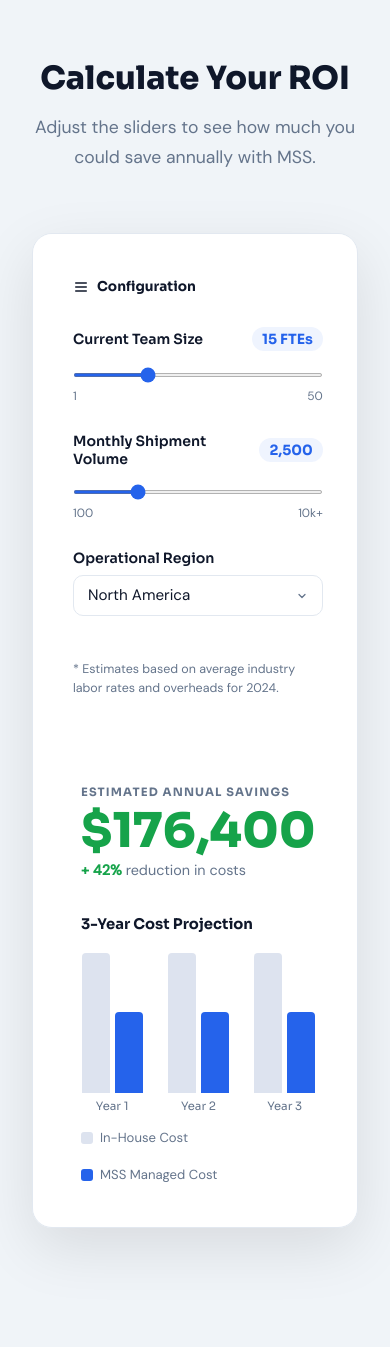
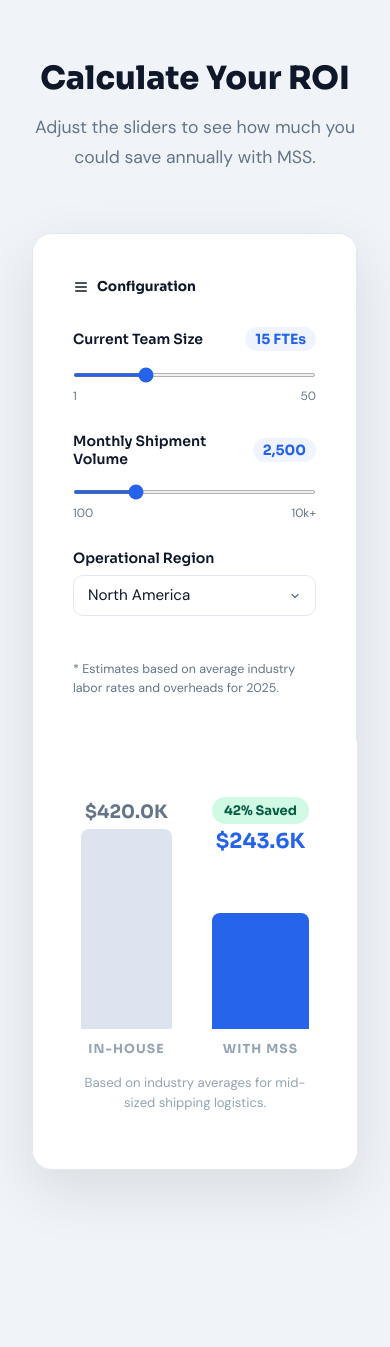
Before and after one commit to MSS-Smooth-Ocean-tech/MSS-Main-Website, a FastAPI app: page /bpo-services in a window 390 px wide; the page is wider, and only the part inside the window is pictured. Shown: the part 954-2301 px from the top of that part. Run offline with FastAPI, Linux system fonts and the light colour scheme.

Commit message:
Refactor ROI chart and calculator UI
Replace the old 3-year ROI layout with a new two-bar right-side chart and refreshed styles; rename and reorganize CSS classes (roi-* → calc-*/bar-*) for clearer structure and responsiveness. JavaScript extracts updateRightChart and shortFmt helpers, adds safe DOM checks, animates bar heights, and runs roiUpdate on DOMContentLoaded. Also update calculator copy to reference 2025 industry averages. Overall purpose: simplify and modernize the calculator UI and improve reliability of chart updates.

```diff
--- a/static/css/bpo_services.css
+++ b/static/css/bpo_services.css
@@ -204,100 +204,84 @@ input[type=range] {
   padding-top: 16px;
 }
 
-.roi-right {
-  background: #fff;
-  padding: 44px 48px;
+.calc-right {
+  background: #ffffff;
+  display: flex;
+  align-items: center;
+  justify-content: center;
+  padding: 56px 48px;
 }
-.roi-savings-label {
-  font-family: 'Sora', sans-serif;
-  font-size: 0.72rem;
-  font-weight: 700;
-  letter-spacing: 0.1em;
-  color: var(--muted);
-  margin-bottom: 8px;
-}
-.roi-savings-amt {
-  font-family: 'Sora', sans-serif;
-  font-size: 3rem;
-  font-weight: 800;
-  color: #16a34a;
-  line-height: 1;
-  margin-bottom: 6px;
-}
-.roi-savings-pct {
-  font-size: 0.9rem;
-  color: var(--muted);
-  margin-bottom: 36px;
-}
-.roi-savings-pct span { color: #16a34a; font-weight: 700; }
-
-.roi-chart-title {
-  font-family: 'Sora', sans-serif;
-  font-size: 0.92rem;
-  font-weight: 700;
-  color: var(--navy);
-  margin-bottom: 20px;
-}
-.roi-chart {
+.calc-chart-wrap { width: 100%; max-width: 360px; }
+.calc-bars {
   display: flex;
   align-items: flex-end;
-  gap: 24px;
-  height: 160px;
+  justify-content: center;
+  gap: 40px;
+  height: 260px;
   margin-bottom: 16px;
 }
-.roi-yr {
+.calc-bar-col {
   display: flex;
   flex-direction: column;
   align-items: center;
+  flex: 1;
+  max-width: 130px;
+  height: 100%;
+  justify-content: flex-end;
   gap: 6px;
-  flex: 1;
 }
-.roi-yr-bars {
+.bar-top-badge {
   display: flex;
-  gap: 5px;
+  flex-direction: column;
+  align-items: center;
+  gap: 4px;
+}
+.savings-badge {
+  background: #d1fae5;
+  color: #065f46;
+  font-family: 'Sora', sans-serif;
+  font-size: 0.82rem;
+  font-weight: 700;
+  padding: 5px 12px;
+  border-radius: 100px;
+  white-space: nowrap;
+}
+.bar-amount {
+  font-family: 'Sora', sans-serif;
+  font-size: 1.15rem;
+  font-weight: 700;
+  color: #64748b;
+}
+.bar-amount.blue { color: #2563eb; font-size: 1.3rem; }
+.bar-track {
+  width: 100%;
+  height: 200px;
+  display: flex;
   align-items: flex-end;
+}
+.bar-fill {
   width: 100%;
-  justify-content: center;
+  border-radius: 8px 8px 0 0;
+  transition: height 0.7s cubic-bezier(.34,1.1,.64,1);
+  height: 0;
 }
-.roi-bar {
-  width: 28px;
-  border-radius: 4px 4px 0 0;
-  transition: height 0.5s ease;
+.bar-inhouse { background: #dde3ef; }
+.bar-mss     { background: #2563eb; }
+.bar-label {
+  font-family: 'Sora', sans-serif;
+  font-size: 0.78rem;
+  font-weight: 700;
+  letter-spacing: 0.09em;
+  color: #94a3b8;
+  margin-top: 6px;
 }
-.roi-bar.ih  { background: #dde3ef; }
-.roi-bar.mss { background: #2563eb; }
-.roi-yr-label {
-  font-family: 'Sora', sans-serif;
-  font-size: 0.72rem;
-  color: var(--muted);
+.calc-chart-note {
+  text-align: center;
+  font-size: 0.82rem;
+  color: #94a3b8;
+  line-height: 1.5;
+  margin-top: 10px;
 }
-.roi-legend {
-  display: flex;
-  gap: 20px;
-  flex-wrap: wrap;
-}
-.roi-leg-item {
-  display: flex;
-  align-items: center;
-  gap: 7px;
-  font-size: 0.82rem;
-  color: var(--muted);
-}
-.roi-leg-dot {
-  width: 12px; height: 12px;
-  border-radius: 3px;
-}
-
-.roi-leg-dot.ih { background: #dde3ef; }
-.roi-leg-dot.mss { background: #2563eb; }
- .why-grid {
-  display: grid;
-  grid-template-columns: repeat(3, 1fr);
-  gap: 28px;
-}
-
-@media (max-width: 900px) { .why-grid { grid-template-columns: 1fr 1fr; } }
-@media (max-width: 560px) { .why-grid { grid-template-columns: 1fr; } }
 
 .why-card {
   background: #fff;
--- a/static/js/bpo_services.js
+++ b/static/js/bpo_services.js
@@ -1,39 +1,79 @@
+/* ---------------------- ROI + RIGHT CHART ---------------------- */
+
 function roiUpdate() {
   const team   = parseInt(document.getElementById('team-slider').value);
   const vol    = parseInt(document.getElementById('vol-slider').value);
   const region = parseFloat(document.getElementById('region-select').value);
 
+  // Update labels
   document.getElementById('team-val').textContent = team + ' FTEs';
   document.getElementById('vol-val').textContent  = vol.toLocaleString('en-US');
 
-  const baseCost   = team * 28000 * region;
-  const mssCost    = baseCost * 0.58;
-  const savings    = baseCost - mssCost;
-  const pct        = Math.round((savings / baseCost) * 100);
+  // Base calculation
+  const baseCost = team * 28000 * region;
+  const mssCost  = baseCost * 0.58;
+  const savings  = baseCost - mssCost;
+  const pct      = Math.round((savings / baseCost) * 100);
 
-  document.getElementById('roi-savings').textContent = '$' + Math.round(savings).toLocaleString('en-US');
-  document.getElementById('roi-pct').innerHTML = `<span>+ ${pct}%</span> reduction in costs`;
+  // Update ROI text (if used elsewhere)
+  const savingsEl = document.getElementById('roi-savings');
+  const pctEl     = document.getElementById('roi-pct');
 
-  // Build 3-year chart
-  const chart  = document.getElementById('roi-chart');
-  const maxH   = 140;
-  chart.innerHTML = '';
+  if (savingsEl) {
+    savingsEl.textContent =
+      '$' + Math.round(savings).toLocaleString('en-US');
+  }
 
-  [1, 2, 3].forEach(yr => {
-    const ih  = baseCost * yr;
-    const mss = mssCost  * yr;
-    const ihH  = maxH;
-    const mssH = Math.round((mss / ih) * maxH);
+  if (pctEl) {
+    pctEl.innerHTML = `<span>+ ${pct}%</span> reduction in costs`;
+  }
 
-    chart.innerHTML += `
-      <div class="roi-yr">
-        <div class="roi-yr-bars">
-          <div class="roi-bar ih"  style="height:${ihH}px"></div>
-          <div class="roi-bar mss" style="height:${mssH}px"></div>
-        </div>
-        <div class="roi-yr-label">Year ${yr}</div>
-      </div>`;
-  });
+  // 👉 Update RIGHT chart
+  updateRightChart(baseCost, mssCost);
 }
 
-roiUpdate();
+/* ---------------------- RIGHT CHART ---------------------- */
+
+function updateRightChart(baseCost, mssCost) {
+  const ihAmt  = document.getElementById('inhouse-amt-hp');
+  const mssAmt = document.getElementById('mss-amt-hp');
+  const badge  = document.getElementById('savings-badge-hp');
+  const barIH  = document.getElementById('bar-inhouse-hp');
+  const barMSS = document.getElementById('bar-mss-hp');
+
+  if (!ihAmt || !mssAmt || !badge || !barIH || !barMSS) return;
+
+  const savingsRate = 1 - (mssCost / baseCost);
+  const pct = Math.round(savingsRate * 100);
+
+  // Update values
+  ihAmt.textContent  = shortFmt(baseCost);
+  mssAmt.textContent = shortFmt(mssCost);
+
+  badge.textContent      = pct + '% Saved';
+  badge.style.visibility = 'visible';
+
+  // Reset heights
+  barIH.style.height  = '0px';
+  barMSS.style.height = '0px';
+
+  // Animate
+  setTimeout(() => {
+    barIH.style.height  = '200px';
+    barMSS.style.height = Math.round(200 * (mssCost / baseCost)) + 'px';
+  }, 50);
+}
+
+/* ---------------------- HELPERS ---------------------- */
+
+function shortFmt(num) {
+  if (num >= 1e6) return '$' + (num / 1e6).toFixed(1) + 'M';
+  if (num >= 1e3) return '$' + (num / 1e3).toFixed(1) + 'K';
+  return '$' + Math.round(num);
+}
+
+/* ---------------------- INIT ---------------------- */
+
+window.addEventListener('DOMContentLoaded', () => {
+  roiUpdate(); // run once on load
+});
--- a/templates/sections/services/bpo-services/calculator.html
+++ b/templates/sections/services/bpo-services/calculator.html
@@ -40,23 +40,37 @@
           </select>
         </div>
 
-        <p class="roi-note">* Estimates based on average industry labor rates and overheads for 2024.</p>
+        <p class="roi-note">* Estimates based on average industry labor rates and overheads for 2025.</p>
       </div>
 
-      <!-- RIGHT: Results -->
-      <div class="roi-right">
-        <div class="roi-savings-label">ESTIMATED ANNUAL SAVINGS</div>
-        <div class="roi-savings-amt" id="roi-savings">$342,000</div>
-        <div class="roi-savings-pct" id="roi-pct"><span>+ 42%</span> reduction in costs</div>
+       <!-- RIGHT -->
+      <div class="calc-right">
+        <div class="calc-chart-wrap">
+          <div class="calc-bars">
 
-        <div class="roi-chart-title">3-Year Cost Projection</div>
-        <div class="roi-chart" id="roi-chart"></div>
-        <div class="roi-legend">
-          <div class="roi-leg-item"><div class="roi-leg-dot" style="background:#dde3ef"></div>In-House Cost</div>
-          <div class="roi-leg-item"><div class="roi-leg-dot" style="background:#2563eb"></div>MSS Managed Cost</div>
+            <div class="calc-bar-col">
+              <div class="bar-amount" id="inhouse-amt-hp">—</div>
+              <div class="bar-track">
+                <div class="bar-fill bar-inhouse" id="bar-inhouse-hp"></div>
+              </div>
+              <div class="bar-label">IN-HOUSE</div>
+            </div>
+
+            <div class="calc-bar-col">
+              <div class="bar-top-badge">
+                <span class="savings-badge" id="savings-badge-hp" style="visibility:hidden;">0% Saved</span>
+                <div class="bar-amount blue" id="mss-amt-hp">—</div>
+              </div>
+              <div class="bar-track">
+                <div class="bar-fill bar-mss" id="bar-mss-hp"></div>
+              </div>
+              <div class="bar-label">WITH MSS</div>
+            </div>
+
+          </div>
+          <p class="calc-chart-note">Based on industry averages for mid-sized shipping logistics.</p>
         </div>
       </div>
-
     </div>
   </div>
 </section>
```
